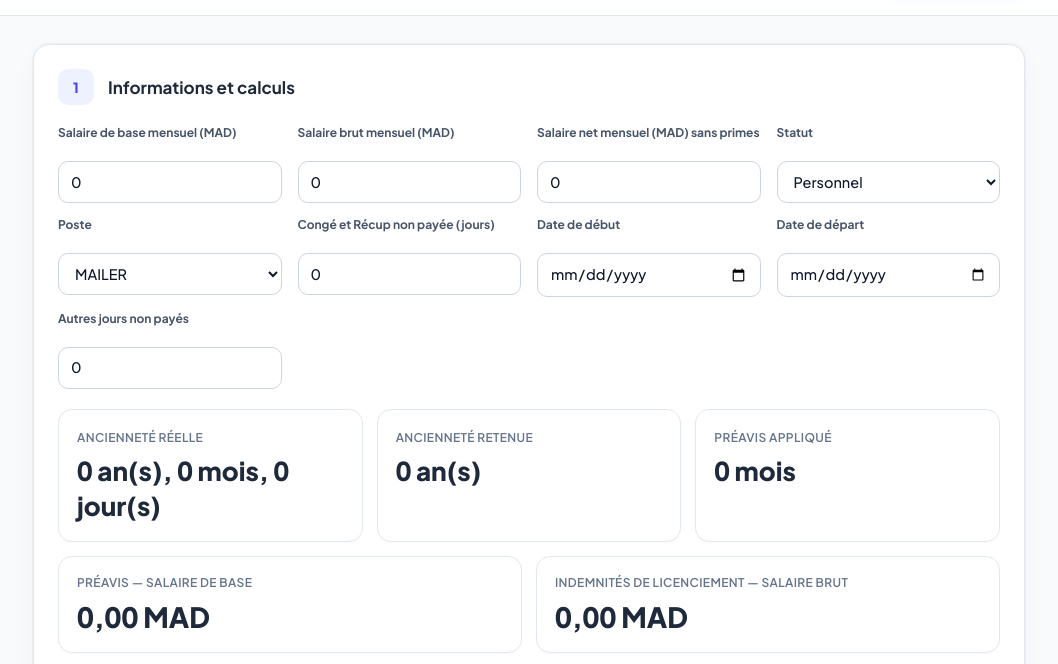
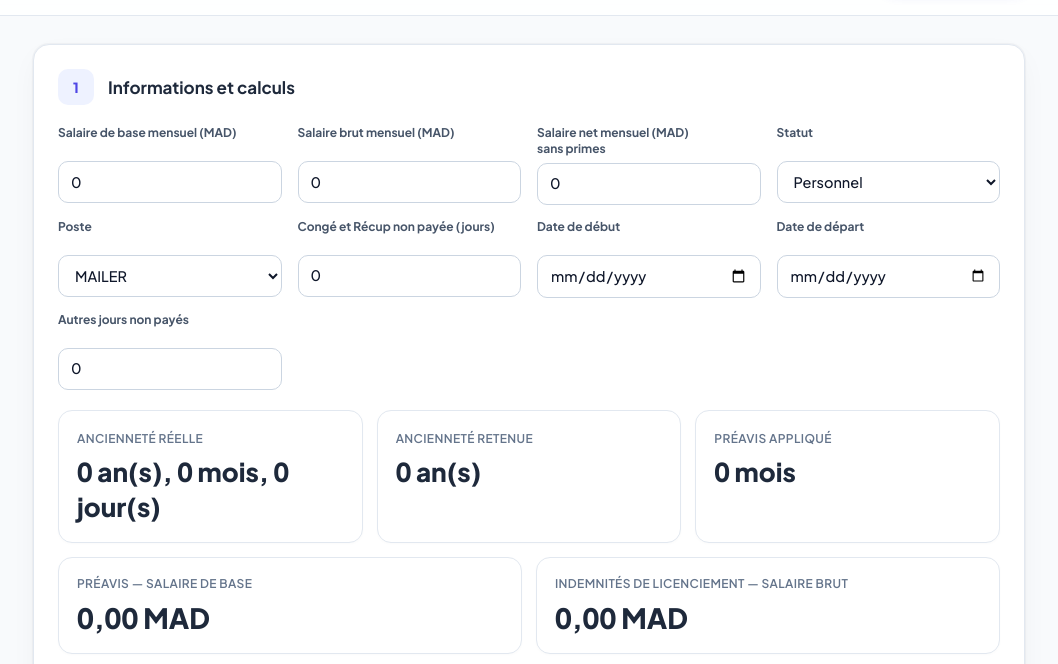
Before and after one commit to EMSW1/calcul, a plain HTML site: page index.html in a window 1280 px wide. Shown: the part 85-749 px from the top of the page, without its empty margins (111-1169 px from the left). Drawn offline with Linux system fonts and the light colour scheme.

Commit message:
index.html

```diff
--- a/index.html
+++ b/index.html
@@ -723,7 +723,7 @@ td:last-child, th:last-child {
  <div class="fields">
   <div class="field"><label for="base">Salaire de base mensuel (MAD)</label><input id="base" type="number" min="0" step="0.01" value="0"></div>
   <div class="field"><label for="brut">Salaire brut mensuel (MAD)</label><input id="brut" type="number" min="0" step="0.01" value="0"></div>
-   <div class="field"><label for="net">Salaire net mensuel (MAD) sans primes</label><input id="net" type="number" min="0" step="0.01" value="0"></div>
+   <div class="field"><label for="net">Salaire net mensuel (MAD) <br>sans primes</label><input id="net" type="number" min="0" step="0.01" value="0"></div>
    <div class="field"><label for="statut">Statut</label><select id="statut"><option value="personnel">Personnel</option><option value="delegue">Délégué</option></select></div>
   <div class="field"><label for="poste">Poste</label><select id="poste"><option value="MAILER">MAILER</option><option value="TL">TL</option><option value="MANAGER">MANAGER</option></select></div>
   <div class="field"><label for="congeRecup">Congé et Récup non payée (jours)</label><input id="congeRecup" type="number" min="0" step="0.5" value="0"></div>
```
